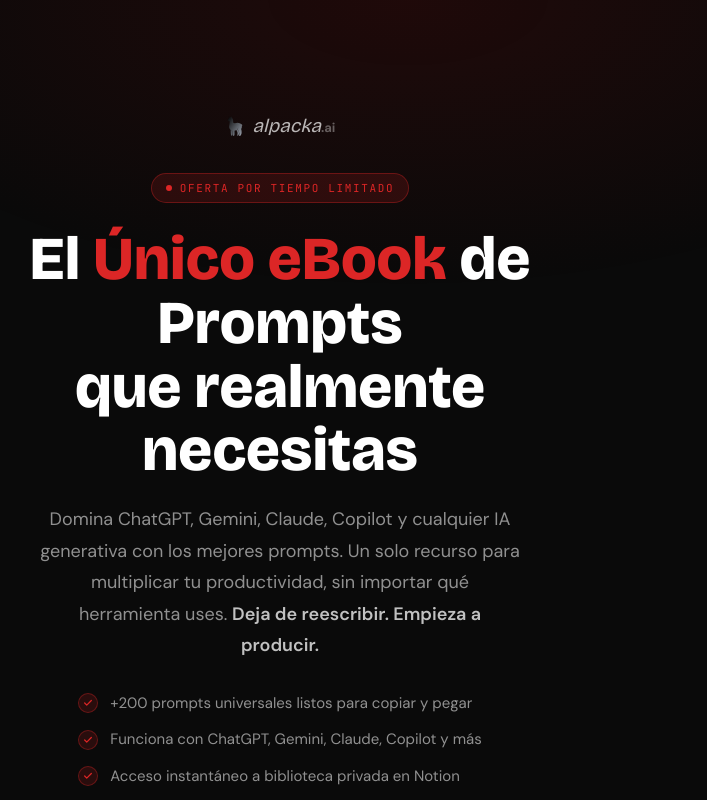
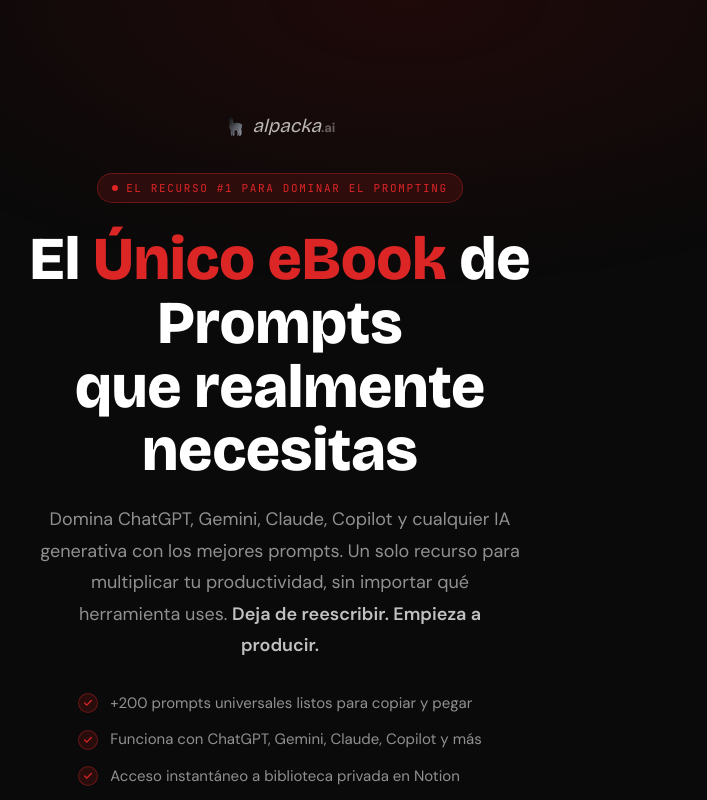
Before and after one commit to EstebanDBH1/alpackapage, a React (Vite) app: page /ebook in a window 1280 px wide. Shown: the top 800 px of the page, without its empty margins (360-1067 px from the left). Built offline with nearby package versions, Linux system fonts and the light colour scheme; no server answers.

Commit message:
ebook change 3

```diff
--- a/pages/Ebook.tsx
+++ b/pages/Ebook.tsx
@@ -269,7 +269,7 @@ const Ebook: React.FC = () => {
                 }}>
                   <div style={{ width: 6, height: 6, borderRadius: '50%', backgroundColor: RED }} />
                   <span style={{ fontFamily: '"JetBrains Mono", monospace', fontSize: 11, color: RED, letterSpacing: '0.15em', textTransform: 'uppercase' }}>
-                    oferta por tiempo limitado
+                    El recurso #1 para dominar el prompting
                   </span>
                 </div>
 
```
